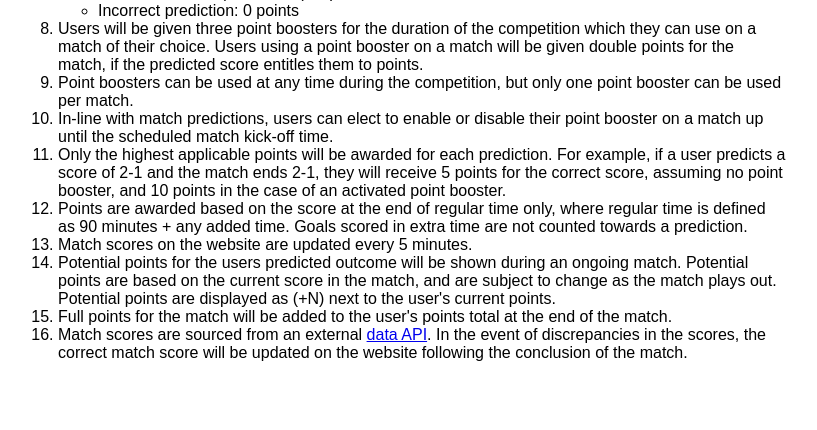
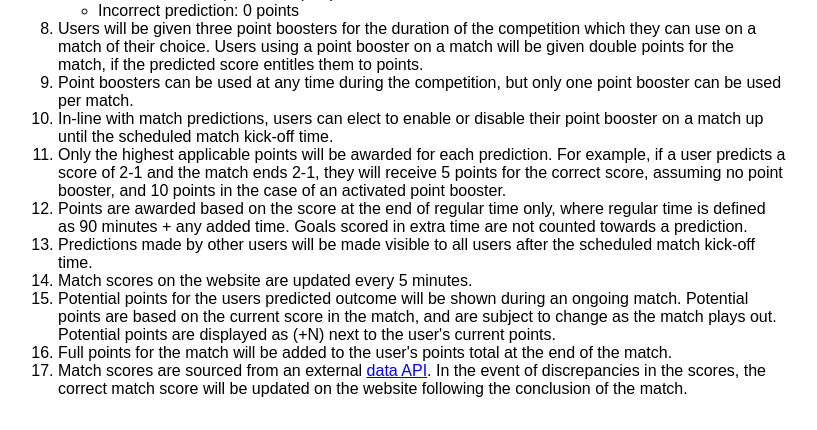
Before and after one commit to damian-anslik/euro2024whatsappleague, a FastAPI app: page /rules in a window 1280 px wide. Shown: the part 580-1010 px from the top of the page, without its empty margins (238-1055 px from the left). Before the commit the page ends 941 px from the top, so only its background shows below. Run offline with FastAPI, Linux system fonts and the light colour scheme.

Commit message:
add information about seeing other users predictions after kick-off

```diff
--- a/app/templates/rules.html
+++ b/app/templates/rules.html
@@ -55,6 +55,8 @@
             minutes + any added time. Goals scored in extra time are not
             counted towards a
             prediction.</li>
+        <li>Predictions made by other users will be made visible to all users after the scheduled match kick-off time.
+        </li>
         <li>Match scores on the website are updated every 5 minutes.</li>
         <li>Potential points for the users predicted outcome will be shown during an ongoing match. Potential points are
             based on the current score in the match, and are subject to change as the match plays out. Potential points
```
